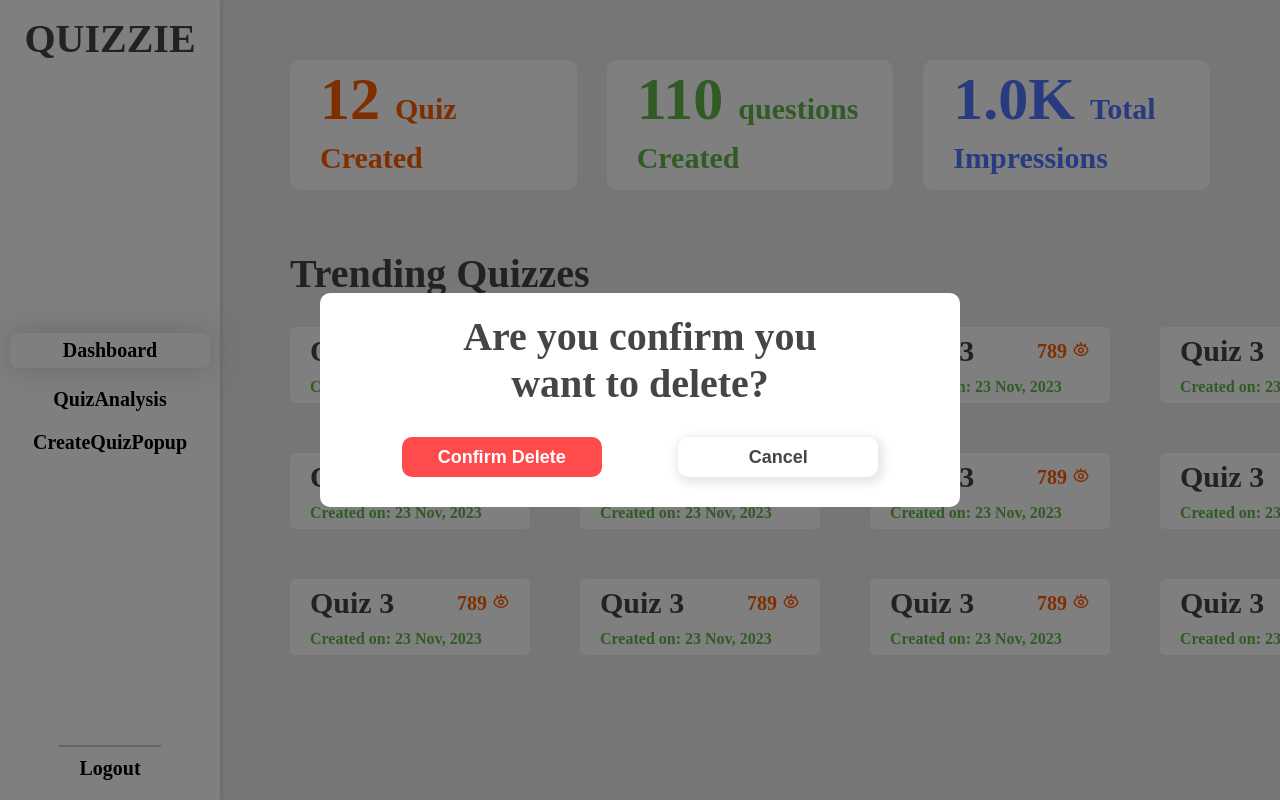
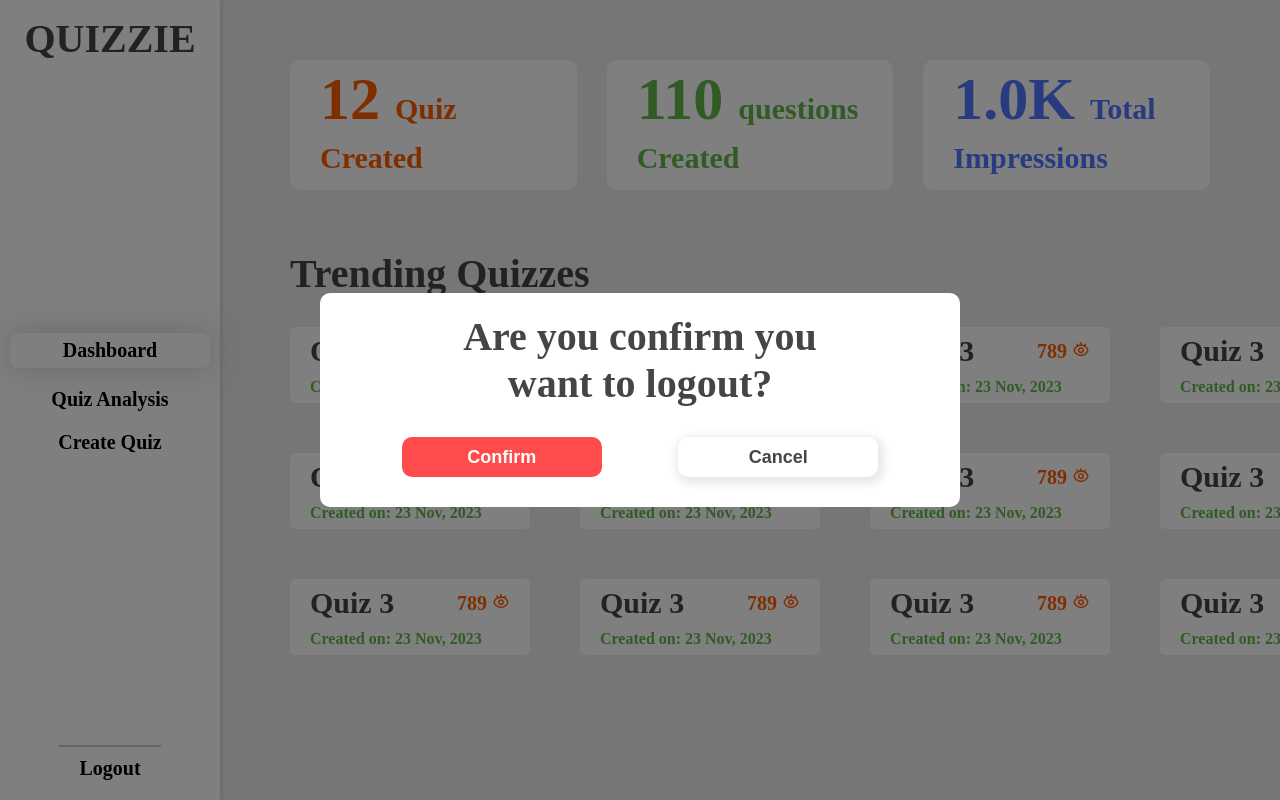
Before and after one commit to rajputajay1/Quiz, a React (Vite) app: page /dashboard in a window 1280 px wide. Both pictures are taken after a click on the element "Logout". Shown: the top 800 px of the page. Built offline with nearby package versions, Linux system fonts and the light colour scheme.

Commit message:
side bara update

```diff
--- a/src/Component/sidebar/Sidebar.jsx
+++ b/src/Component/sidebar/Sidebar.jsx
@@ -32,7 +32,7 @@ const [showLogoutPopup, setShowLogoutPopup] = useState("");
       <div className="sidebar">
         <p className="sidebar-header">QUIZZIE</p>
         <ul className="sidebar-list">
-          {["Dashboard", "QuizAnalysis", "CreateQuizPopup"].map(
+          {["Dashboard", "Quiz Analysis", "Create Quiz"].map(
             (item, index) => (
               <li
                 key={index}
@@ -53,9 +53,10 @@ const [showLogoutPopup, setShowLogoutPopup] = useState("");
       <div className="popup_content">
         <p className='popup_heading'>Are you confirm you
           <br />
-          want to delete?</p>
+          want to
+          logout?</p>
         <div className='popup_btns'>
-          <button className='popup_yes' >Confirm Delete</button>
+          <button className='popup_yes' >Confirm</button>
           <button className='popup_No' onClick={closeLogoutPopup}>Cancel</button>
         </div>
       </div>
--- a/src/Pages/DashBoardLayout/DashBoardLayout.jsx
+++ b/src/Pages/DashBoardLayout/DashBoardLayout.jsx
@@ -13,9 +13,9 @@ const DashbordLayout = () => {
     switch (activeComponent) {
       case "Dashboard":
         return <Dashboard />;
-      case "QuizAnalysis":
+      case "Quiz Analysis":
         return <Quiz_Analysis />;
-      case "CreateQuizPopup":
+      case "Create Quiz":
         return <CreateQuizPopup onClose={() => setActiveComponent("Dashboard")} />;
       default:
         return <Dashboard />;
```
